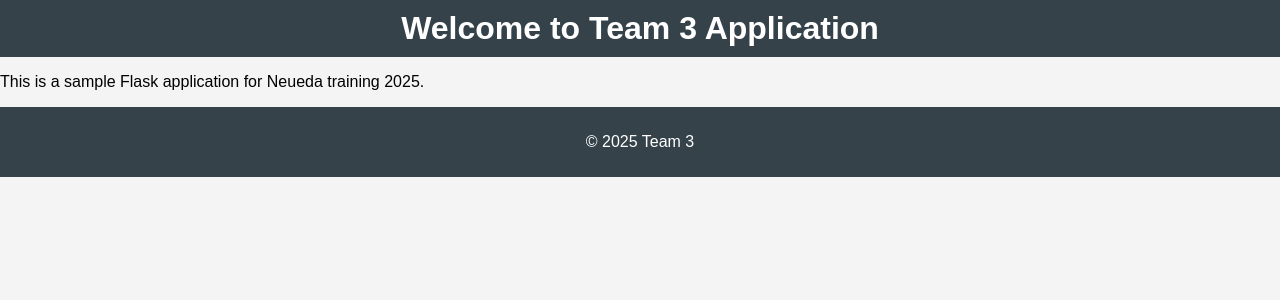
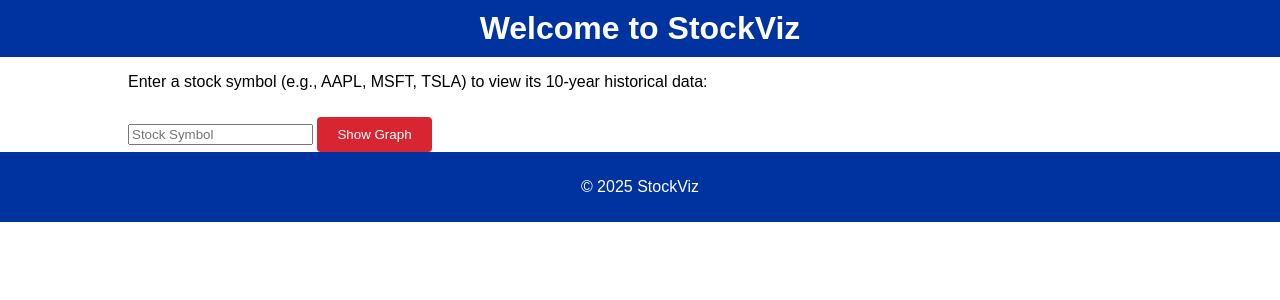
Before and after one commit to EllaBourne/Team3Application, a Flask app: page / in a window 1280 px wide. Shown: the top 300 px of the page. Run offline with Flask 2, Linux system fonts and the light colour scheme.

Commit message:
added in the yahoo finance graph stuff

```diff
--- a/flask-app/app.py
+++ b/flask-app/app.py
@@ -1,10 +1,40 @@
-from flask import Flask, render_template
+from flask import Flask, render_template, request
+import matplotlib.pyplot as plt
+import os
+from datetime import datetime, timedelta
+import yfinance as yf
 
 app = Flask(__name__)
 
-@app.route('/')
+@app.route('/', methods=['GET', 'POST'])
 def home():
-    return render_template('index.html')
+    error = None
+    return render_template('index.html', error=error)
+
+@app.route('/stock', methods=['POST'])
+def stock():
+    stock_symbol = request.form['stock_symbol'].upper().strip()
+    end_date = datetime.today()
+    start_date = end_date - timedelta(days=365*10)
+    try:
+        data = yf.download(stock_symbol, start=start_date.strftime('%Y-%m-%d'), end=end_date.strftime('%Y-%m-%d'))
+        if data.empty:
+            raise ValueError("No data found for this symbol.")
+        plt.figure(figsize=(10, 5))
+        plt.plot(data['Close'], color='#0033a0')
+        plt.title(f'Historical Stock Prices for {stock_symbol} (10 Years)')
+        plt.xlabel('Date')
+        plt.ylabel('Price (USD)')
+        plt.grid(True, color='#d72631', linestyle='--', linewidth=0.5)
+        graph_filename = f'{stock_symbol}_graph.png'
+        graph_path = os.path.join('static', graph_filename)
+        plt.tight_layout()
+        plt.savefig(graph_path)
+        plt.close()
+        return render_template('stock.html', stock_symbol=stock_symbol, graph_filename=graph_filename)
+    except Exception as e:
+        error = f"Error: {str(e)}"
+        return render_template('index.html', error=error)
 
 if __name__ == '__main__':
     app.run(debug=True)
--- a/flask-app/requirements.txt
+++ b/flask-app/requirements.txt
@@ -1,2 +1,4 @@
 Flask==2.2.2
 gunicorn==20.1.0
+yfinance
+matplotlib
--- a/flask-app/static/css/style.css
+++ b/flask-app/static/css/style.css
@@ -2,11 +2,11 @@ body {
     font-family: Arial, sans-serif;
     margin: 0;
     padding: 0;
-    background-color: #f4f4f4;
+    background-color: #ffffff;
 }
 
 header {
-    background: #35424a;
+    background: #0033a0; /* blue */
     color: #ffffff;
     padding: 10px 0;
     text-align: center;
@@ -22,8 +22,22 @@ h1 {
     overflow: hidden;
 }
 
+button, input[type="submit"] {
+    background-color: #d72631; /* red */
+    color: #fff;
+    border: none;
+    padding: 10px 20px;
+    margin-top: 10px;
+    cursor: pointer;
+    border-radius: 4px;
+}
+
+button:hover, input[type="submit"]:hover {
+    background-color: #a61b29;
+}
+
 footer {
-    background: #35424a;
+    background: #0033a0; /* blue */
     color: #ffffff;
     text-align: center;
     padding: 10px 0;
--- a/flask-app/templates/index.html
+++ b/flask-app/templates/index.html
@@ -1,21 +1 @@
-<!DOCTYPE html>
-<html lang="en">
-<head>
-    <meta charset="UTF-8">
-    <meta name="viewport" content="width=device-width, initial-scale=1.0">
-    <title>Team 3 Application</title>
-    <link rel="stylesheet" href="{{ url_for('static', filename='css/style.css') }}">
-</head>
-<body>
-    <header>
-        <h1>Welcome to Team 3 Application</h1>
-    </header>
-    <main>
-        <p>This is a sample Flask application for Neueda training 2025.</p>
-    </main>
-    <footer>
-        <p>&copy; 2025 Team 3</p>
-    </footer>
-    <script src="{{ url_for('static', filename='js/main.js') }}"></script>
-</body>
-</html>
+<!DOCTYPE html><html lang="en"><head>    <meta charset="UTF-8">    <meta name="viewport" content="width=device-width, initial-scale=1.0">    <title>StockViz</title>    <link rel="stylesheet" href="{{ url_for('static', filename='css/style.css') }}"></head><body>    <header>        <h1>Welcome to StockViz</h1>    </header>    <main class="container">        <p>Enter a stock symbol (e.g., AAPL, MSFT, TSLA) to view its 10-year historical data:</p>        <form action="{{ url_for('stock') }}" method="post">            <input type="text" name="stock_symbol" placeholder="Stock Symbol" required>            <input type="submit" value="Show Graph">        </form>        {% if error %}            <p style="color: red;">{{ error }}</p>        {% endif %}    </main>    <footer>        <p>&copy; 2025 StockViz</p>    </footer>    <script src="{{ url_for('static', filename='js/main.js') }}"></script></body></html>
```
Also changed, not shown: flask-app/templates/stock.html (added, +21 -0 lines), flask-app/static/AAPL_graph.png (added).
